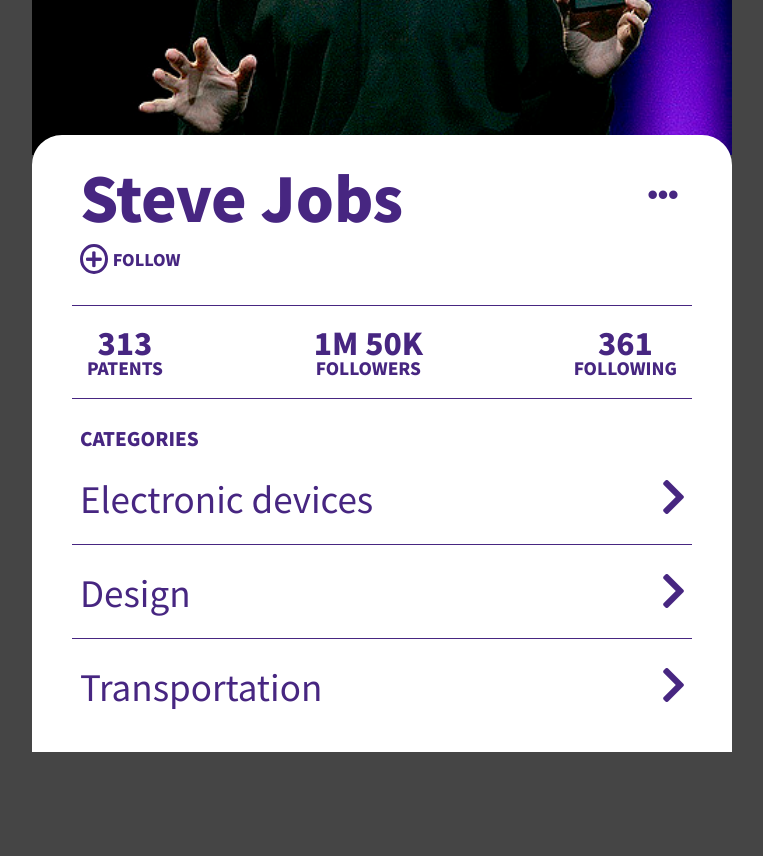
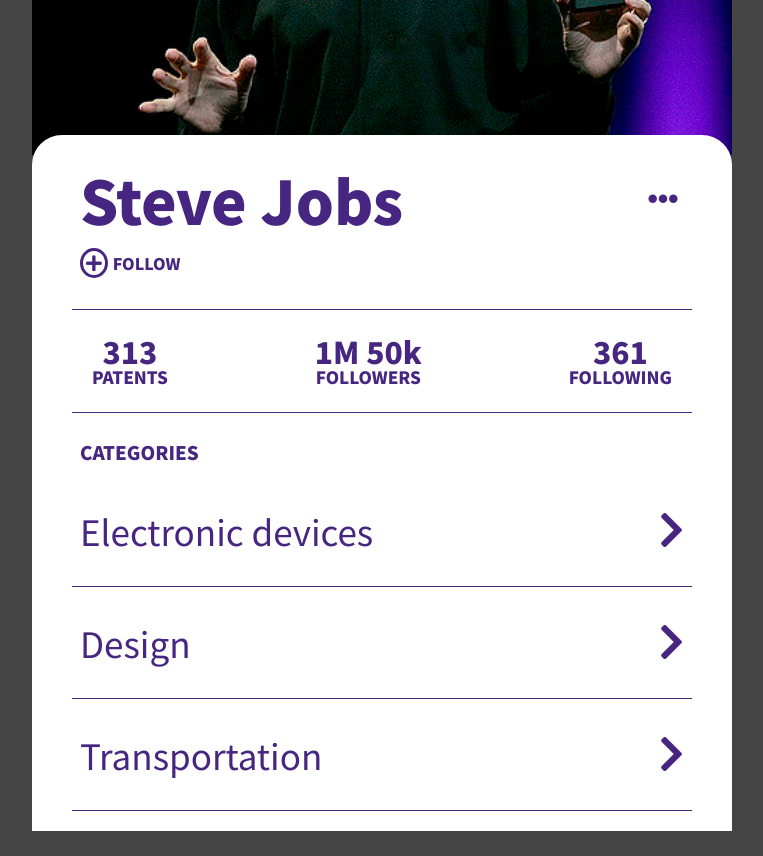
Before and after one commit to RossKeeley/mock-profile, a plain HTML site: page index.html in a window 1280 px wide. Shown: the part 360-1216 px from the top of the page, without its empty margins (258-1021 px from the left). Before the commit the page ends 1137 px from the top, so only its background shows below. Drawn offline with Linux system fonts and the light colour scheme.

Commit message:
Removed duplicate code, added comments, added rows

```diff
--- a/index.html
+++ b/index.html
@@ -12,22 +12,21 @@
         <a id="back-button" href="#"><i class="fas fa-chevron-left" id="back-icon"></i> Back</a>
         <img src="images/steve-jobs.jpg" alt="">
       </div>
-      <div class="card-info">
-        <div class="row title">
+      <div class="card">
+        <div class="row card-title">
           <h1>Steve Jobs</h1>
           <button type="button" name="button" id="options-button"><i class="fas fa-ellipsis-h" id="options-icon"></i></button>
         </div>
         <div class="row follow">
           <button type="button" name="button" id="follow-button"><i class="fas fa-plus" id="follow-icon"></i> <p>Follow</p></button>
         </div>
-        <hr>
         <div class="row stats">
           <div class="stat" id="patents">
             <span>313</span>
             <p>PATENTS</p>
           </div>
           <div class="stat" id="followers">
-            <span>1M 50K</span>
+            <span>1M 50k</span>
             <p>FOLLOWERS</p>
           </div>
           <div class="stat" id="following">
@@ -35,13 +34,10 @@
             <p>FOLLOWING</p>
           </div>
         </div>
-        <hr>
         <div class="row categories">
           <h3>categories</h3>
           <button type="button" name="button">Electronic devices <i class="fas fa-chevron-right"></i></button>
-          <hr>
           <button type="button" name="button">Design <i class="fas fa-chevron-right"></i></button>
-          <hr>
           <button type="button" name="button">Transportation <i class="fas fa-chevron-right"></i></button>
         </div>
       </div>
--- a/style.scss
+++ b/style.scss
@@ -15,7 +15,7 @@ hr {
   height: 1px;
   border: none;
 }
-// All buttons
+/* All buttons */
 button {
   color: #472681;
   background-color: inherit;
@@ -25,7 +25,7 @@ button {
 button:hover {
   cursor: pointer;
 }
-// Main page container
+/* Main page container */
 .container {
   display: flex;
   flex-direction: column;
@@ -34,7 +34,12 @@ button:hover {
   max-width: 700px;
   min-width: 500px;
 }
-// Card Profile image
+.row {
+  display: flex;
+  align-items: center;
+  padding: 0 8px;
+}
+/* Card Profile image */
 .card-image {
   height: 100%;
   background-size: 100%;
@@ -57,8 +62,8 @@ button:hover {
     width: 100%;
   }
 }
-// Container for all profile info
-.card-info {
+/* Container for all profile info */
+.card {
   position: relative;
   top: -25px;
   z-index: 2;
@@ -67,39 +72,26 @@ button:hover {
   padding: 20px 40px;
   border-top-left-radius: 30px;
   border-top-right-radius: 30px;
-  // Profile Title/Name
-  .title {
-    height: 80px;
-    display: flex;
+  /* Profile Title/Name */
+  .card-title {
     justify-content: space-between;
-    align-items: center;
-    padding: 0 8px;
     h1 {
       font-size: 60px;
       font-weight: 900;
     }
-    // Three dots options button
+    /* Three dots options button */
     #options-icon {
       font-size: 30px;
     }
   }
-  // Follow button
-  .follow {
-    margin: 8px 0px 30px 0px;
-    padding-left: 8px;
   #follow-button {
     width: 100px;
     display: flex;
     justify-content: flex-start;
     align-items: center;
     padding-left: 0;
-    }
-    // Follow button text
-    p {
-      font-size: 16px;
-      font-weight: 900;
-      text-transform: uppercase;
-    }
+    margin: 5px 0 30px 0;
+    /* Folow button icon */
     #follow-icon {
       font-size: 18px;
       font-weight: 600;
@@ -108,21 +100,27 @@ button:hover {
       padding: 3px;
       margin-right: 5px;
     }
+    /* Follow button text */
+    p {
+      font-size: 16px;
+      font-weight: 900;
+      text-transform: uppercase;
+    }
   }
   /* Statistics container for Patents, Followers, and Following */
   .stats {
-    display: flex;
     justify-content: space-between;
-    align-items: center;
+    padding: 20px;
+    border-top: 1px solid #472681;
+    border-bottom: 1px solid #472681;
+    /* div for each Individual Statistic */
+    .stat {
       margin: 5px 0;
+      text-align: center;
       font-size: 17px;
       font-weight: 800;
       line-height: 1.1;
-    padding: 15px;
-    // div for each Individual Statistic
-    .stat {
-      text-align: center;
-      // Span for statistic value to be inserted seperately
+      /* Span for statistic value to be inserted seperately */
       span {
         font-size: 30px;
         font-weight: 800;
@@ -130,27 +128,31 @@ button:hover {
       }
     }
   }
-  // Categories container
+  /* Categories container */
   .categories {
-    // Categories title
+    flex-direction: column;
+    align-items: flex-start;
+    padding: 0;
+    /* Categories title */
     h3 {
       text-transform: uppercase;
       font-weight: 800;
       margin: 25px 0 10px 0;
       padding-left: 8px;
     }
-    // Buttons to display more info
+    /* Buttons to display more info */
     button {
       width: 100%;
       text-align: left;
       padding-left: 8px;
       font-size: 35px;
       font-weight: 400;
-      margin: 20px 0;
       display: flex;
       justify-content: space-between;
       align-items: center;
-      // Right arrow buttn icon
+      padding: 30px 8px;
+      border-bottom: 1px solid #472681;
+      /* Right arrow buttn icon */
       i {
         font-size: 40px;
       }
```
Also changed, not shown: style.css, 1 other file. Lines whose indentation alone changed are shown as unchanged.
